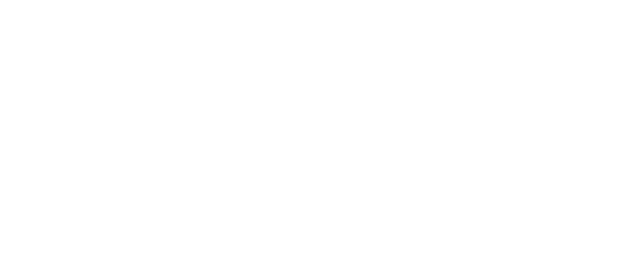
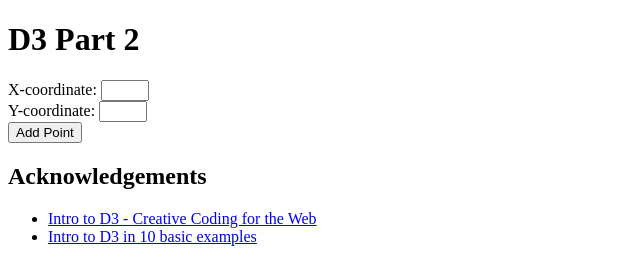
Before and after one commit to DS4200-S23-Class/ic-08-ek, a plain HTML site: page index.html in a window 1280 px wide. Shown: the whole page, without its empty margins (0-640 px from the left). Drawn offline with nearby package versions, Linux system fonts and the light colour scheme; files whose address does not match are found by name.

Commit message:
Update index.html

```diff
--- a/index.html
+++ b/index.html
@@ -3,11 +3,38 @@
 
 <head>
     <meta charset=utf-8/>
+    <title>ic-08</title>
+
 </head>
 
+        <h1 class="centered-header">D3 Part 2</h1>
+      <div class="chart">
+        <form id="new-point-form">
+          <label for="x-coordinate">X-coordinate:</label>
+          <input type="number" name="x-coordinate" id="x-coordinate" min="1" max="9" required>
+          <br>
+          <label for="y-coordinate">Y-coordinate:</label>
+          <input type="number" name="y-coordinate" id="y-coordinate" min="1" max="9" required>
+          <br>
+          <button type="submit">Add Point</button>
+        </form>
+        <div id="selected-point"></div>
+      </div>
 
 <body>
 
+    <h2>Acknowledgements</h2>
+    <ul>
+      <li>
+        <a href="https://www.fluidencodings.com/teaching-materials/cc-for-the-web/v1/page.php?pid=svg">Intro to D3 - Creative Coding for the Web</a>
+      </li>
+      <li>
+        <a href="https://www.d3-graph-gallery.com/intro_d3js.html ">Intro to D3 in 10 basic examples</a>
+      </li>
+    </ul>
+
+        <script src="js/d3.v6.1.1/d3.min.js"></script>
+        <script src="ic-08.js"></script>
 
 </body>
 
```
